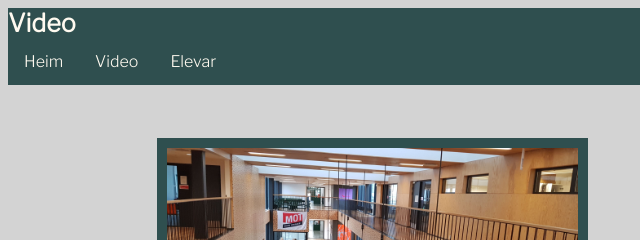
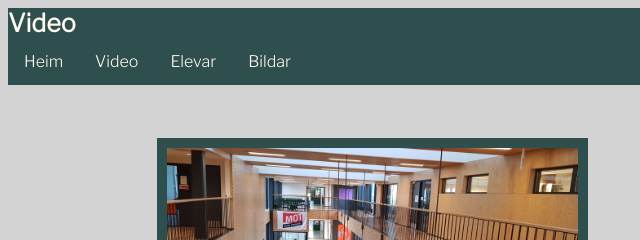
Before and after one commit to odinguden/prosjekt.1, a plain HTML site: page gymaset.html in a window 1280 px wide. Shown: the top 240 px of the page, 0-640 px from the left. Drawn offline with nearby package versions, Linux system fonts and the light colour scheme.

Commit message:
Siste siste versjon

```diff
--- a/gymaset.html
+++ b/gymaset.html
@@ -34,6 +34,7 @@
             <a href="index.html">Heim</a>
             <a href="video.html">Video</a>
             <a href="bilder.html">Elevar</a>
+            <a href="gymaset.html">Bildar</a>
         </div>
 
 
```
Also changed, not shown: bilder.html (+1 -0 lines), index.html (+1 -0 lines), video.html (+1 -1 lines).
